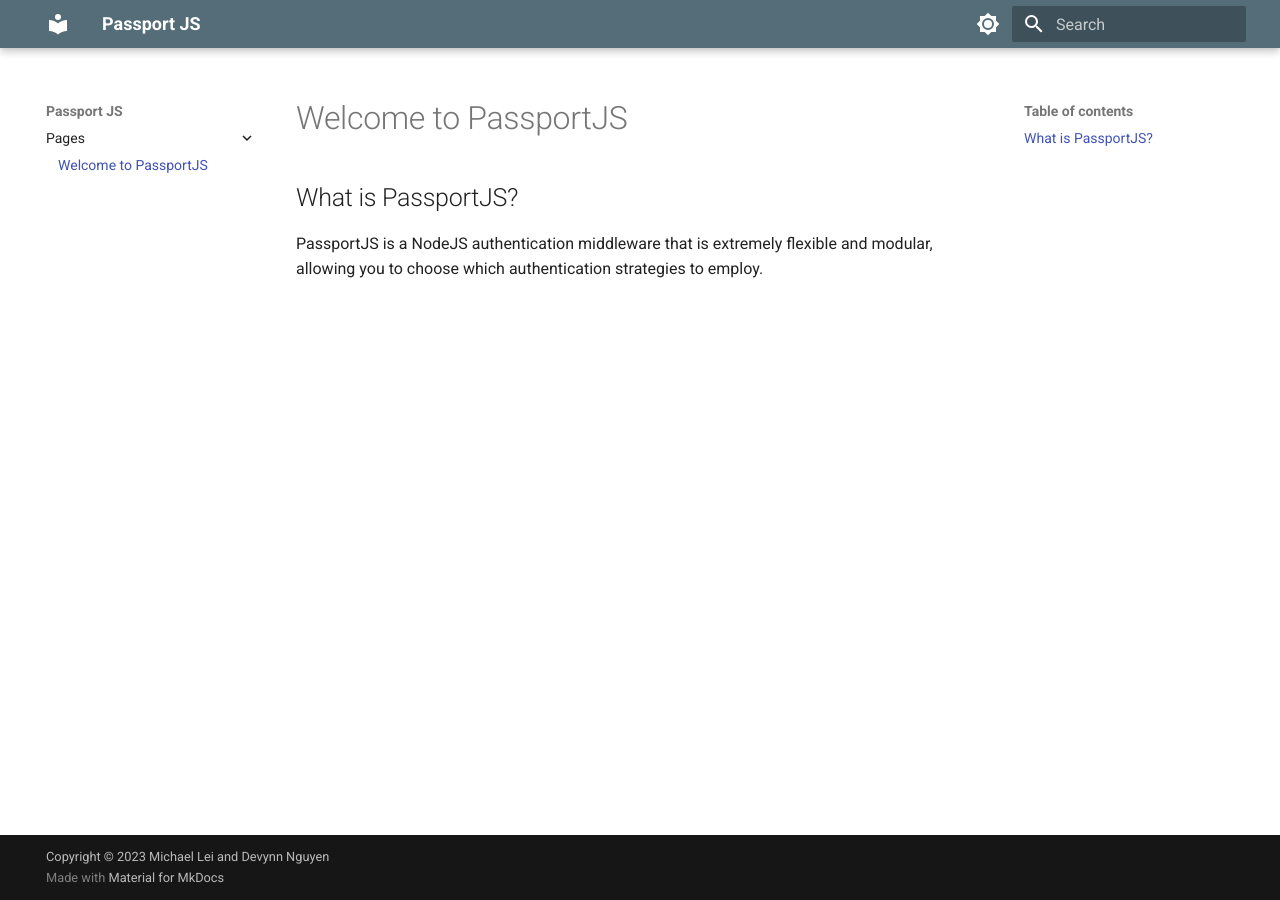
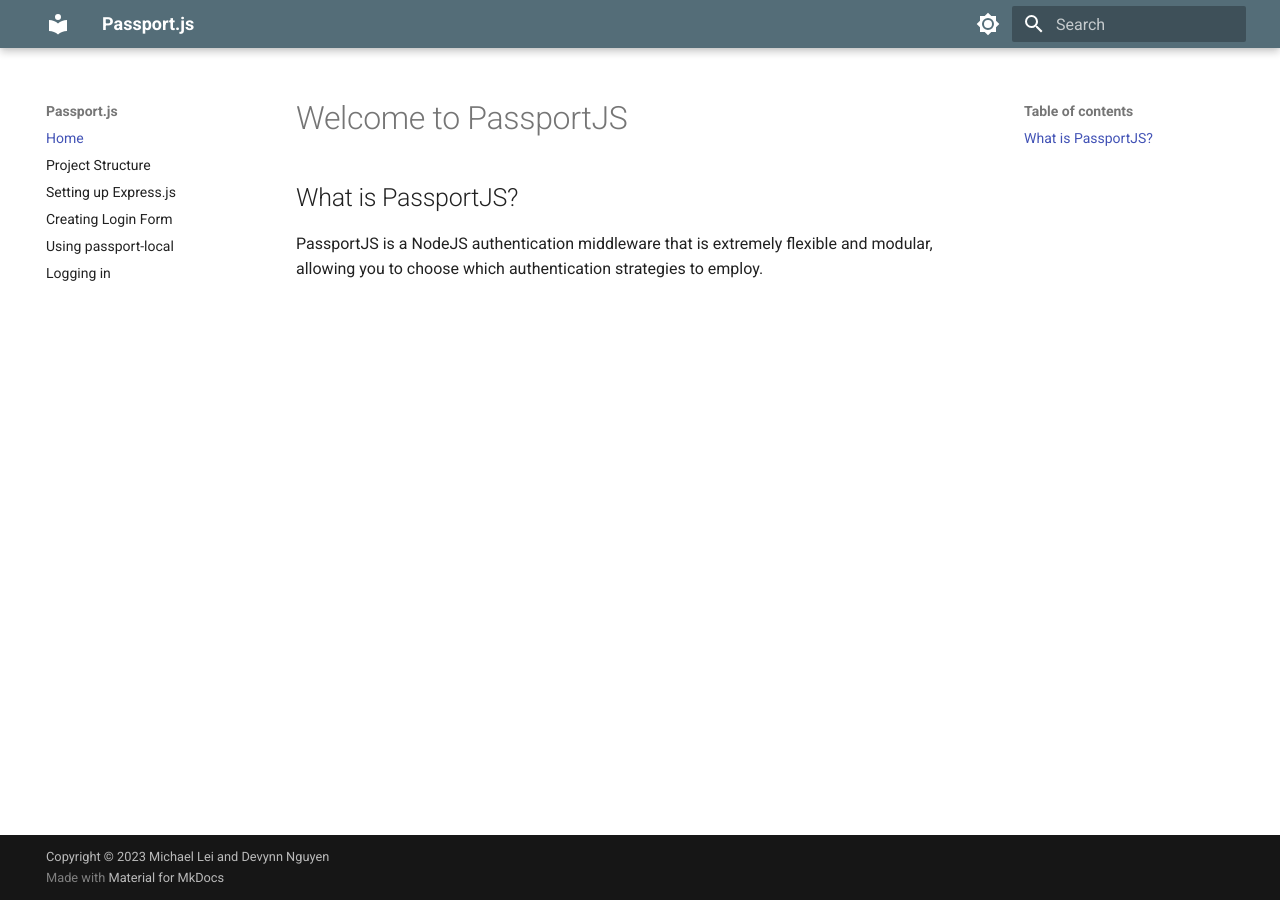
Before and after one commit to michaeleii/comm-documentation, an MkDocs documentation site: the page built from docs/pages/index.md, in a window 1280 px wide. Built offline with MkDocs 1.6.1 and Material for MkDocs 9.7.7, drawn with Linux system fonts in a browser that asks for light colours.

Commit message:
add pages

```diff
--- a/mkdocs.yml
+++ b/mkdocs.yml
@@ -1,4 +1,12 @@
-site_name: Passport JS
+site_name: Passport.js
+nav:
+  - Home: "pages/index.md"
+  - Project Structure: "pages/project-structure.md"
+  - Setting up Express.js: "pages/express-setup.md"
+  - Creating Login Form: "pages/login-form.md"
+  - Using passport-local: "pages/using-passport-local.md"
+  - Logging in: "pages/logging-in.md"
+
 theme:
   name: material
 
```
Also changed, not shown: docs/pages/express-setup.md (added), docs/pages/logging-in.md (added), docs/pages/login-form.md (added), docs/pages/project-structure.md (added), docs/pages/using-passport-local.md (added).
